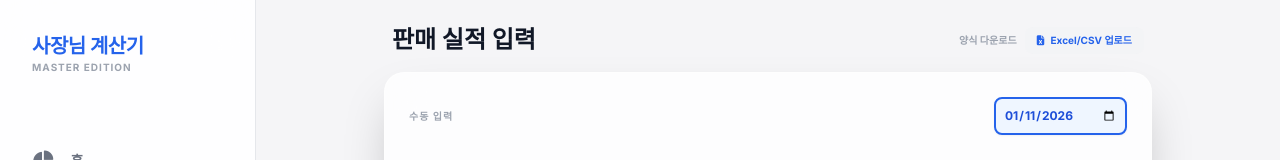
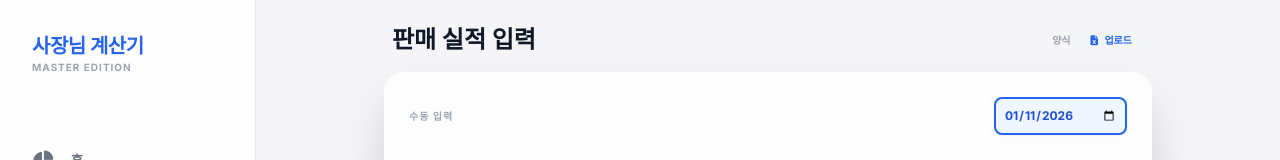
Before and after one commit to obinstory-alt/kkh, a React (Vite) app: page / in a window 1280 px wide. Both pictures are taken after a click on the button "판매입력". Shown: the top 160 px of the page. Built offline with nearby package versions, Linux system fonts and the light colour scheme.

Commit message:
Update App.tsx

```diff
--- a/App.tsx
+++ b/App.tsx
@@ -432,9 +432,9 @@ const SalesBulkInput: React.FC<{ menuItems: MenuItem[], platforms: PlatformConfi
       <div className="flex justify-between items-center px-2">
         <h2 className="text-2xl font-black">판매 실적 입력</h2>
         <div className="flex gap-2">
-          <button onClick={downloadSampleCsv} className="text-[10px] font-black text-gray-400 hover:text-blue-500 transition-colors">양식 다운로드</button>
+          <button onClick={downloadSampleCsv} className="text-[10px] font-black text-gray-400 hover:text-blue-500 transition-colors">양식</button>
           <button onClick={() => fileInputRef.current?.click()} className="px-3 py-1.5 bg-gray-100 dark:bg-gray-800 rounded-lg text-[10px] font-black text-blue-600 hover:bg-blue-50 transition-all">
-            <i className="fas fa-file-excel mr-1"></i> Excel/CSV 업로드
+            <i className="fas fa-file-excel mr-1"></i> 업로드
           </button>
           <input type="file" ref={fileInputRef} accept=".csv" onChange={handleCsvUpload} className="hidden" />
         </div>
@@ -542,7 +542,8 @@ const Settings: React.FC<{ menuItems: MenuItem[], setMenuItems: any, platforms:
             <div className="space-y-4">
               <div className="space-y-1">
                 <label className="text-[10px] font-black text-gray-400 uppercase px-1">항목 이름</label>
-                <input value={name} onChange={e=>setName(e.target.value)} placeholder="이름" className={`w-full p-4 rounded-xl font-black ${darkMode?'bg-gray-800 text-white':'bg-gray-50 border-none text-gray-900'}`} />
+                {/* Fixed: Wrapped the state setter in an event handler function to match the onChange type expectation. */}
+                <input value={name} onChange={e => setName(e.target.value)} placeholder="이름" className={`w-full p-4 rounded-xl font-black ${darkMode?'bg-gray-800 text-white':'bg-gray-50 border-none text-gray-900'}`} />
               </div>
               {tab === 'platform' && (
                 <div className="space-y-4">
```
